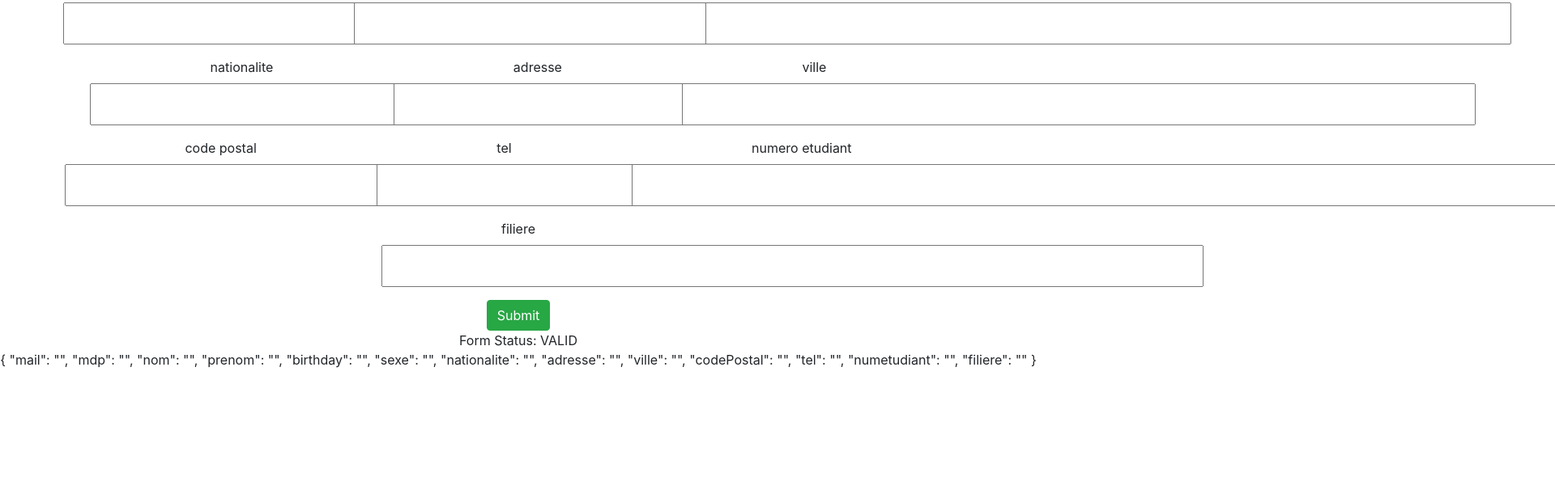
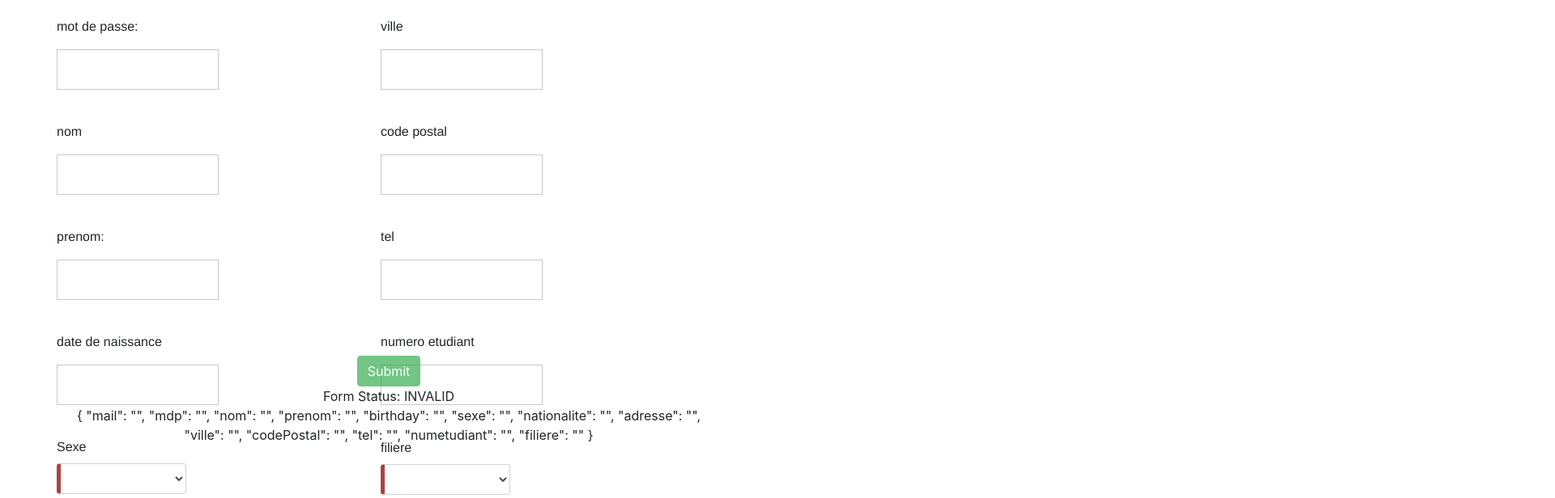
Before and after one commit to FazulNazar/BRI-project, an Angular app: page /register in a window 1280 px wide. Shown: the part 360-976 px from the top of the page at 81% size, 1920 px wide, since content can reach past the window. Before the commit the page ends 833 px from the top, so only its background shows below. Built offline with nearby package versions, Linux system fonts and the light colour scheme.

Commit message:
#2 amelioration css et html de register

```diff
--- a/src/app/register/register.component.css
+++ b/src/app/register/register.component.css
@@ -1,9 +1,66 @@
+input {
+   width: 200px;
+   padding: 12px 20px;
+
+   margin: 8px 0;
+   box-sizing: border-box;
+  border: 1px solid #c8c8c8;
 
 
-input {
-  width: 300%;
+ }
+
+/*#rightPic{
+  position: absolute;
+  right: 0;
+  top: 150px;
+  bottom: 0;
+  height: 900px;
+}*/
+image{
+  width: 100px;
+}
+
+
+.form-group {
+  width: 200px;
   padding: 12px 20px;
+  margin: 8px 0;
+  margin-bottom: 1px;
+  box-sizing: border-box;
+  font-family: 'Helvetica Neue',Helvetica,HiraKakuProN-W3,sans-serif;
 
-  margin: 8px 0;
-  box-sizing: border-box;
 }
+label{}
+
+#rightForm{
+  display: block;
+  width: 400px;
+  float: right;
+  text-align: left;
+  font-family: 'Helvetica Neue',Helvetica,HiraKakuProN-W3,sans-serif;
+}
+#leftForm{
+
+  width: 400px;
+  float: left;
+  text-align: left;
+  margin-left: 50px;
+
+}
+
+#submit{
+  position: absolute;
+  top: 800px;
+  right: 400px;
+  float: right;
+  width: 800px;
+}
+
+
+.ng-valid[required], .ng-valid.required  {
+  border-left: 5px solid #42A948; /* green */
+}
+
+.ng-invalid:not(form)  {
+  border-left: 5px solid #a94442; /* red */
+}
--- a/src/app/register/register.component.html
+++ b/src/app/register/register.component.html
@@ -1,66 +1,113 @@
+<!--<img id="rightPic" src="../../assets/paysage1.jpg" width="500" >-->
 
 <form [formGroup]="profilForm" (ngSubmit)="onSubmit()">
+  <div id="leftForm">
 
+    <div class="form-group">
       <label>
         e-mail:
+      </label>
       <input type="text" formControlName="mail">
-  </label>
+    </div>
 
+    <div class="form-group">
       <label>
         mot de passe:
+      </label>
       <input type="text" formControlName="mdp">
-  </label>
+    </div>
+
+    <div class="form-group">
       <label>
         nom
+      </label>
       <input type="text" formControlName="nom">
-  </label>
+    </div>
+    <div class="form-group">
       <label>
         prenom:
+      </label>
       <input type="text" formControlName="prenom">
-  </label>
+    </div>
+
+    <div class="form-group">
       <label>
-    date de naissance
+        date de naissance</label>
       <input type="text" formControlName="birthday">
-  </label>
-  <label>
-    sexe
-    <input type="text" formControlName="sexe">
-  </label>
+    </div>
+
+
+    <div class="form-group">
+      <label for="sexe">Sexe</label>
+      <select class="form-control" formControlName="sexe" id="sexe" required>
+        <option *ngFor="let sex of sexe" [value]="sex">{{sex}}</option>
+      </select>
+    </div>
+
+    <div class="form-group">
       <label>
         nationalite
+      </label>
       <input type="text" formControlName="nationalite">
-  </label>
+    </div>
+
+  </div>
+
+
+  <div id="rightForm">
+    <div class="form-group">
     <label>
       adresse
+    </label>
       <input type="text" formControlName="adresse">
-  </label>
+    </div>
+
+    <div class="form-group">
     <label>
       ville
+    </label>
       <input type="text" formControlName="ville">
-  </label>
+    </div>
+
+    <div class="form-group">
     <label>
       code postal
+    </label>
       <input type="text" formControlName="codePostal">
-  </label>
+    </div>
+
+    <div class="form-group">
     <label>
       tel
+    </label>
       <input type="text" formControlName="tel">
-  </label>
+    </div>
+
+    <div class="form-group">
     <label>
       numero etudiant
+    </label>
       <input type="text" formControlName="numetudiant">
+    </div>
+    <label>
+      <div class="form-group">
+        <label for="filiere">filiere</label>
+        <select class="form-control" formControlName="filiere" id="filiere" required>
+          <option *ngFor="let fil of filiere" [value]="fil">{{fil}}</option>
+        </select>
+      </div>
     </label>
-  <label>
-    filiere
-    <input type="text" formControlName="filiere">
-  </label>
-
+  </div>
 </form>
 
+
+<div id="submit">
   <button type="submit" class="btn btn-success" [disabled]="!profilForm.valid">Submit</button>
+
 
   <p>
     Form Status: {{ profilForm.status }}
     <br>
     {{profilForm.getRawValue() | json}}
   </p>
+</div>
--- a/src/app/register/register.component.ts
+++ b/src/app/register/register.component.ts
@@ -7,6 +7,9 @@ import {FormControl, FormGroup} from '@angular/forms';
   styleUrls: ['./register.component.css']
 })
 export class RegisterComponent implements OnInit {
+  sexe = ['Homme', 'Femme', 'Autre'];
+  filiere = ['SI', 'ELEC', 'BAT', 'GE', 'GB' ]
+
   profilForm = new FormGroup({
     mail: new FormControl(''),
     mdp: new FormControl(''),
```
Also changed, not shown: src/assets/paysage1.jpg (added). Lines whose indentation alone changed are shown as unchanged.
